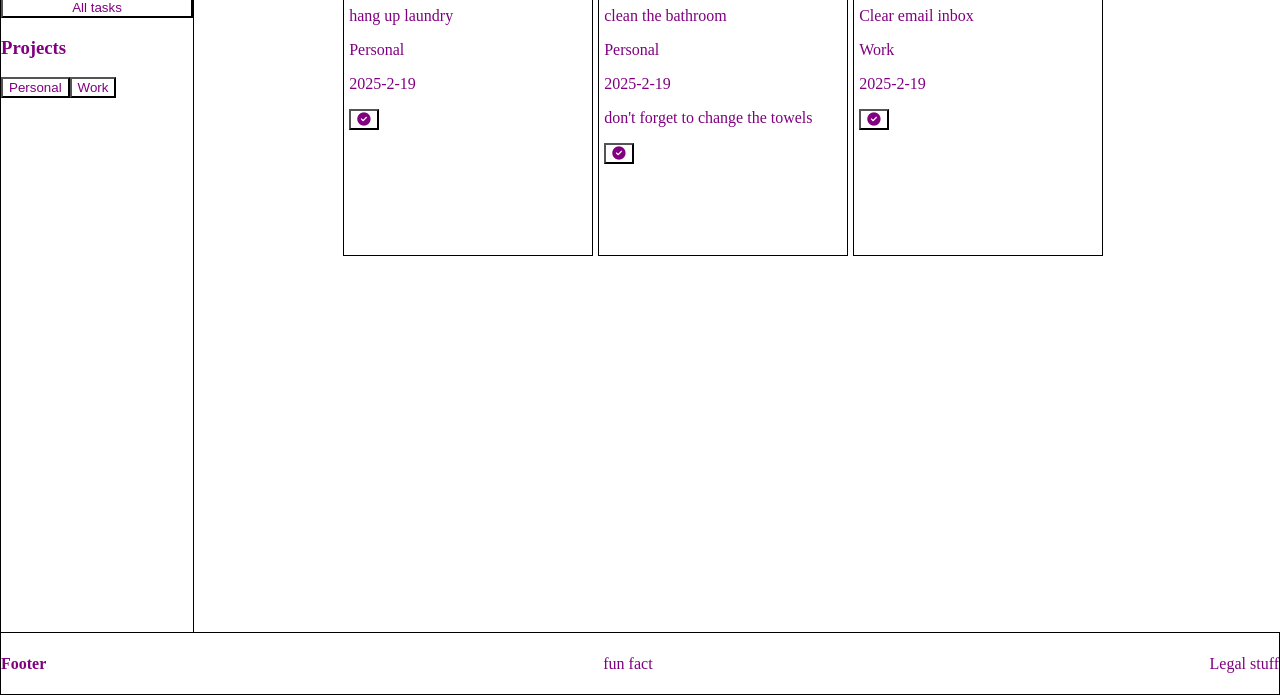
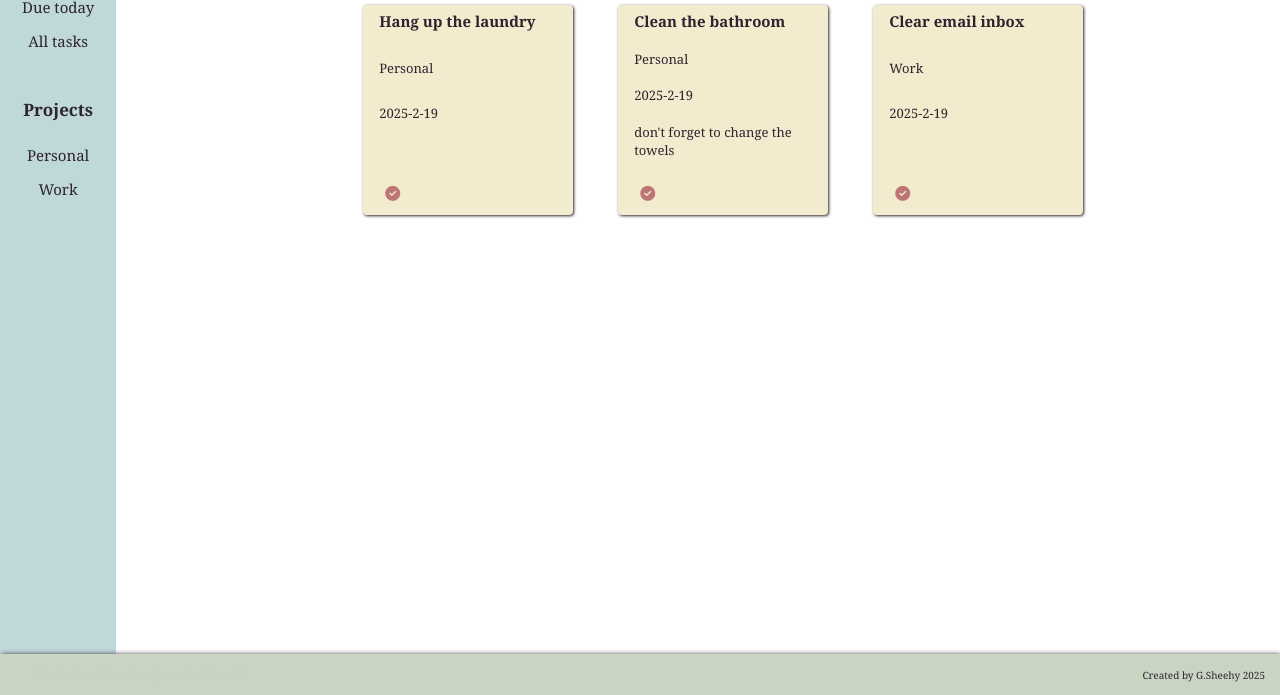
Before and after one commit to gbuttler/to-do-list, a website built with webpack: page src/template.html in a window 1280 px wide. Shown: the part 105-800 px from the top of the page. Built offline with nearby package versions, Linux system fonts and the light colour scheme.

Commit message:
finalised working and css

```diff
--- a/src/index.js
+++ b/src/index.js
@@ -11,7 +11,7 @@ import {
 } from "./projects";
 import {
   projectFormFunc,
-  cancelProjectFor,
+  cancelProjectForm,
   projectForm,
 } from "./new-project-form";
 
--- a/src/styles/styles.css
+++ b/src/styles/styles.css
@@ -1,6 +1,12 @@
 * {
-  color: purple;
-  background-color: white;
+  color: var(--dark-purple);
+  background-color: transparent;
+  --pink: #ebd5d5;
+  --dark-purple: #2e232f;
+  --green: #c8d5c3;
+  --blue: #bfd8d9;
+  --yellow: #f3ebcd;
+  font-family: Georgia, serif;
 }
 
 html {
@@ -21,16 +27,46 @@ body {
 
 header {
   position: sticky;
-
   top: 0;
   display: flex;
   justify-content: space-between;
   align-items: center;
-  border: 1px solid black;
-  background-color: white;
+  /* border: 1px solid black; */
+  background-color: var(--green);
+  box-shadow: 1px 1px 5px var(--dark-purple);
+  z-index: 2;
+}
+
+button {
+  padding: 7px;
+  border: none;
+  border-radius: 10px;
+  background-color: transparent;
+  font-size: 15px;
+}
+
+button:hover {
+  cursor: pointer;
+}
+
+header h1 {
+  padding-left: 15px;
+  background-color: transparent;
+  font-size: 50px;
 }
 
 .header-buttons {
+  background-color: transparent;
+  display: flex;
+  padding-right: 30px;
+}
+
+.header-buttons button {
+  margin-left: 10px;
+}
+
+.header-buttons button:hover {
+  background-color: #719064;
 }
 
 .new-task-btn {
@@ -42,7 +78,7 @@ header {
 .task-form-div {
   position: fixed;
   left: 0%;
-  top: 10%;
+  top: 11%;
   z-index: -1;
   background-color: transparent;
   width: 100%;
@@ -50,10 +86,62 @@ header {
   justify-content: center;
 }
 
+form {
+  display: flex;
+  flex-direction: column;
+  width: fit-content;
+  padding: 5%;
+  background-color: var(--pink);
+  border: 1px solid #bd7575;
+
+  border-radius: 5px;
+}
+
+.task-form-options {
+  background-color: transparent;
+  padding-bottom: 3px;
+}
+
+input {
+  background-color: white;
+  border: 1px solid var(--dark-purple);
+  border-radius: 3px;
+}
+
+input:hover {
+  cursor: pointer;
+}
+
+select {
+  background-color: white;
+  border: 1px solid var(--dark-purple);
+  border-radius: 3px;
+}
+
+select:hover {
+  cursor: pointer;
+}
+
+.form-indv-options {
+  display: grid;
+  grid-template-columns: 2fr 3fr;
+  padding-top: 10px;
+  padding-bottom: 10px;
+  background-color: transparent;
+}
+
+.project-indv-options {
+  display: grid;
+  grid-template-columns: 2fr 3fr;
+  padding-top: 10px;
+  padding-bottom: 10px;
+  background-color: transparent;
+}
+
 .project-form-div {
   position: fixed;
   left: 0%;
-  top: 10%;
+  top: 11%;
   z-index: -2;
   background-color: transparent;
   width: 100%;
@@ -61,16 +149,66 @@ header {
   justify-content: center;
 }
 
-.task-form {
+.project-form {
   width: fit-content;
-  padding: 10%;
-  border: 1px black solid;
+  background-color: var(--pink);
+}
+
+#submit-button {
+  border: none;
+  border-radius: 10px;
+  background-color: transparent;
+  font-size: 15px;
+  align-items: center;
+  padding: 7px;
+}
+
+#submit-button:hover {
+  background-color: #bd7575;
+  cursor: pointer;
+}
+
+.form-submit-button {
+  align-self: center;
+}
+
+.form-cancel-button {
+  border: none;
+  border-radius: 10px;
+  background-color: transparent;
+  font-size: 15px;
+  width: fit-content;
+  align-self: center;
+}
+
+.form-cancel-button:hover {
+  background-color: #bd7575;
+  cursor: pointer;
+}
+
+.project-form-cancel-button {
+  border: none;
+  border-radius: 10px;
+  background-color: transparent;
+  font-size: 15px;
+  width: fit-content;
+  align-self: center;
+}
+
+.project-form-submit-button {
+  align-self: center;
+}
+
+.project-form-cancel-button:hover {
+  background-color: #bd7575;
+  cursor: pointer;
 }
 
 .center-page {
   display: grid;
   grid-template-columns: 15% 85%;
   top: 10vh;
+  background-color: white;
   /* bottom: 30%; */
 }
 
@@ -81,14 +219,37 @@ header {
   overflow: auto;
   display: flex;
   flex-direction: column;
-  border: 1px solid black;
-  width: 15vw;
+  /* border: 1px solid black; */
+  width: fit-content;
+  background-color: var(--blue);
+  padding-left: 15px;
+  padding-right: 15px;
+  padding-top: 15px;
+  align-content: center;
+}
+
+.sidebar button:hover {
+  background-color: #548a8c;
+}
+
+h3 {
+  font-size: 17px;
+  font-weight: bolder;
+  background-color: transparent;
+  align-self: center;
+  margin-top: 40px;
 }
 
 .sidebar button {
+  width: fit-content;
+  align-self: center;
 }
 
 .project-list {
+  display: flex;
+  flex-direction: column;
+  align-items: center;
+  background-color: transparent;
 }
 
 .sidebar button {
@@ -103,16 +264,53 @@ header {
   margin-left: 110%;
   margin-top: 10px;
   width: 80vw;
-
   height: 100%;
   padding-bottom: 70px;
 }
 
 .singleTask {
+  display: flex;
+  flex-direction: column;
+  justify-content: space-between;
   padding: 5px;
-  min-height: 259px;
+  padding-left: 15px;
+  min-height: 200px;
   max-height: fit-content;
-  border: 1px solid black;
+  background-color: var(--yellow);
+  box-shadow: 1px 1px 3px var(--dark-purple);
+  margin-left: 20px;
+  margin-right: 20px;
+  margin-top: 20px;
+  font-size: 13px;
+  border-radius: 4px;
+}
+
+.singleTask:hover {
+  background-color: #f7f2de;
+}
+
+.singleTask p {
+  background-color: transparent;
+  margin: 1px;
+}
+
+.task-name {
+  font-weight: bold;
+  font-size: 15px;
+}
+
+.singleTask div {
+  background-color: transparent;
+}
+
+.singleTask i {
+  background-color: transparent;
+  color: #bd7575;
+}
+
+.singleTask i:hover {
+  color: #719064;
+  cursor: pointer;
 }
 
 footer {
@@ -121,13 +319,35 @@ footer {
   left: 0;
   /* right: 0; */
   width: 100%;
-  background-color: white;
   margin-right: var(--scrollbar-width, 0px);
+  box-shadow: 0.5px -0.5px 5px var(--dark-purple);
 }
 
 .footer-content {
   display: flex;
   justify-content: space-between;
   align-items: center;
-  border: 1px solid black;
+  /* border: 1px solid black; */
+  background-color: var(--green);
+  padding-left: 15px;
+  padding-right: 15px;
+  color: var(--green);
 }
+
+.footer-quote {
+  margin-left: 20px;
+  font-size: 12px;
+  background-color: transparent;
+  color: var(--green);
+  padding-right: 20px;
+  font-style: italic;
+}
+
+.footer-content:hover .footer-quote {
+  color: var(--dark-purple);
+}
+
+.footer-author {
+  font-size: 10px;
+  background-color: transparent;
+}
--- a/src/task.js
+++ b/src/task.js
@@ -32,10 +32,10 @@ let currentDate = `${year}-${month}-${day}`;
 console.log(currentDate);
 
 //dummy tasks
-addNewTask("hang up laundry", "Personal", currentDate, "");
+addNewTask("Hang up the laundry", "Personal", currentDate, "");
 
 addNewTask(
-  "clean the bathroom",
+  "Clean the bathroom",
   "Personal",
   currentDate,
   "don't forget to change the towels"
--- a/src/template.html
+++ b/src/template.html
@@ -8,10 +8,16 @@
       src="https://kit.fontawesome.com/5798858965.js"
       crossorigin="anonymous"
     ></script>
+    <link rel="preconnect" href="https://fonts.googleapis.com" />
+    <link rel="preconnect" href="https://fonts.gstatic.com" crossorigin />
+    <link
+      href="https://fonts.googleapis.com/css2?family=Ubuntu:ital,wght@0,300;0,400;0,500;0,700;1,300;1,400;1,500;1,700&display=swap"
+      rel="stylesheet"
+    />
   </head>
   <body>
     <header>
-      <h1>TITLE</h1>
+      <h1>To-Do</h1>
       <div class="header-buttons">
         <button class="new-task-btn">New task</button>
         <button class="new-project-btn">New project</button>
@@ -51,7 +57,7 @@
           </div>
         </div>
         <div class="form-submit-button">
-          <input id="sumbit-button" type="submit" />
+          <input id="submit-button" type="submit" />
         </div>
         <div class="form-cancel-button">
           <button>Cancel</button>
@@ -62,7 +68,7 @@
       <form id="new-project-form" class="project-form" action method="GET">
         <div class="project-form-options">
           <div class="project-indv-options">
-            <label for="pName">Task name</label>
+            <label for="pName">Project name</label>
             <input
               type="text"
               id="pName"
@@ -73,7 +79,7 @@
           </div>
         </div>
         <div class="project-form-submit-button">
-          <input id="project-sumbit-button" type="submit" />
+          <input id="submit-button" type="submit" />
         </div>
         <div class="project-form-cancel-button">
           <button>Cancel</button>
@@ -95,9 +101,8 @@
     </div>
     <footer>
       <div class="footer-content">
-        <h4>Footer</h4>
-        <p>fun fact</p>
-        <p>Legal stuff</p>
+        <p class="footer-quote">'Make it so' - Captain Jean Luc Picard</p>
+        <p class="footer-author">Created by G.Sheehy 2025</p>
       </div>
     </footer>
   </body>
```
